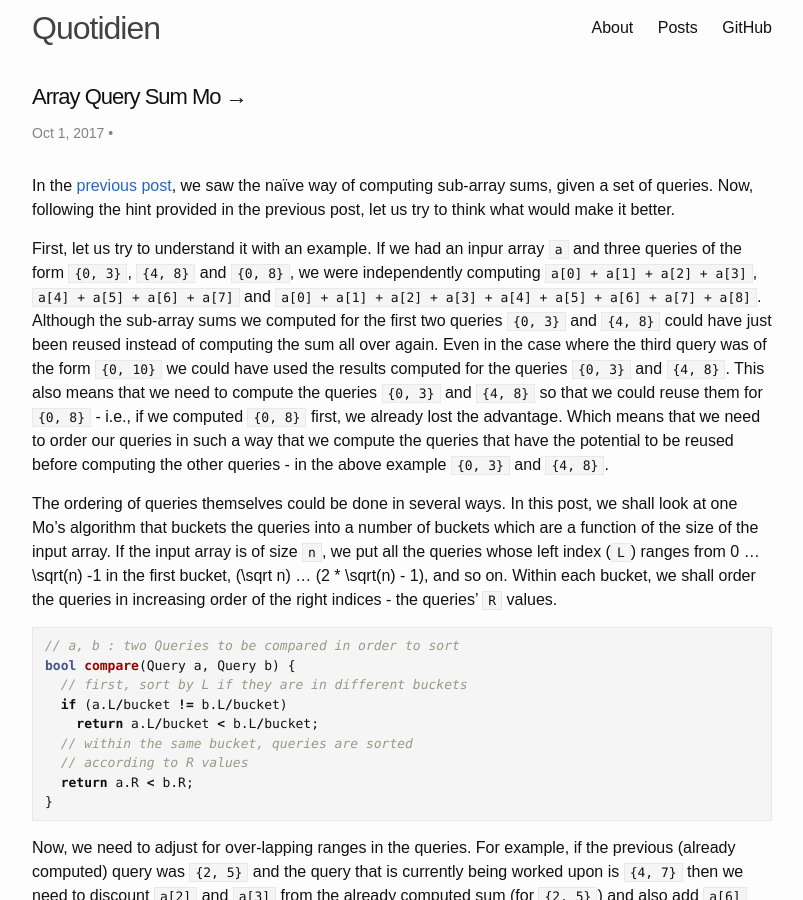
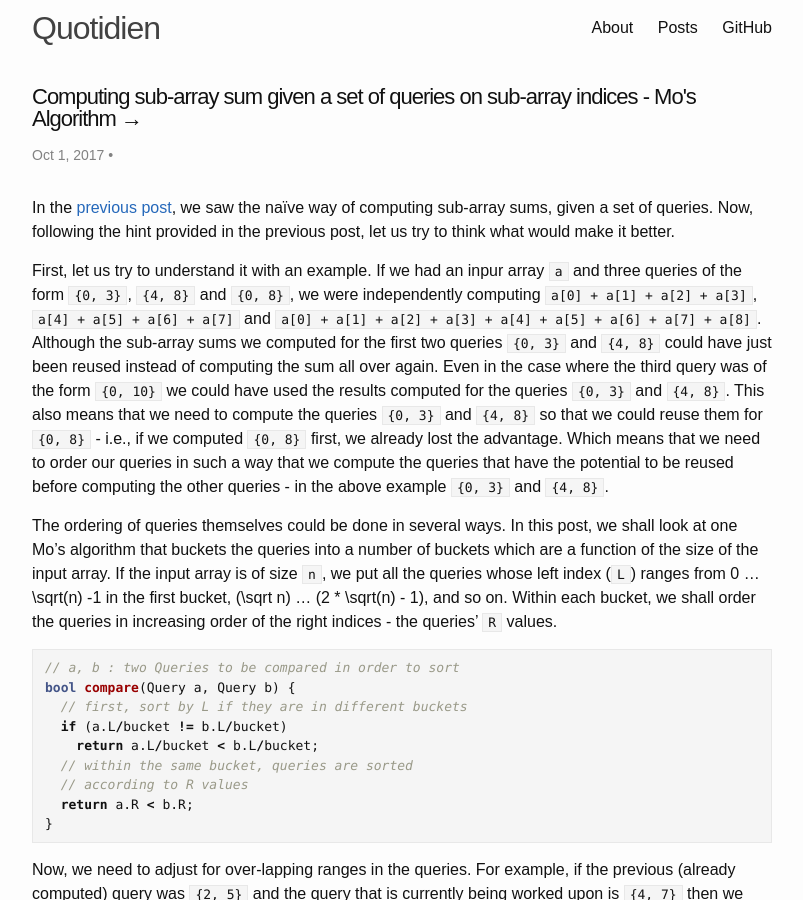
Before and after one commit to dotkay/dotkay.github.io, a Jekyll site: the page built from index.html, in a window 1280 px wide and 900 px high. Shown: the whole window, without its empty margins (238-1041 px from the left). Built offline with Jekyll 4.4.1, drawn with Linux system fonts in a browser that asks for light colours; the list of posts is cut into pages by our own code; some of the changed text lies outside the part shown.

Commit message:
fixed title

```diff
--- a/_posts/2017-09-30-array-query-sum.md
+++ b/_posts/2017-09-30-array-query-sum.md
@@ -1,6 +1,6 @@
 ---
 layout: post
-title:
+title: Computing sub-array sum given a set of queries on sub-array indices
 categories: [algorithms, C++]
 keywords:
 external-url: https://dotkay.github.io/2017/09/30/array-query-sum
--- a/_posts/2017-10-01-array-query-sum-mo.md
+++ b/_posts/2017-10-01-array-query-sum-mo.md
@@ -1,6 +1,6 @@
 ---
 layout: post
-title:
+title: Computing sub-array sum given a set of queries on sub-array indices - Mo's Algorithm
 categories: [algorithms, C++]
 keywords:
 external-url: https://dotkay.github.io/2017/10/01/array-query-sum-mo
```
